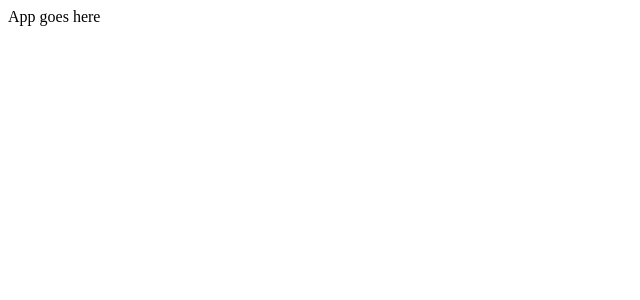
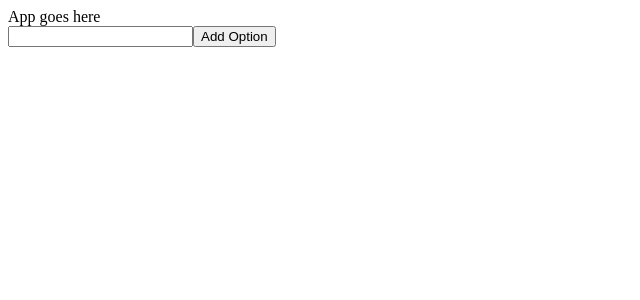
Before and after one commit to chachilin95/decision-decider, a React (Create React App) app: page / in a window 1280 px wide. Shown: the top 300 px of the page, without its empty margins (0-640 px from the left). Built offline with nearby package versions, Linux system fonts and the light colour scheme.

Commit message:
created AddOption component

```diff
--- /dev/null
+++ b/src/components/AddOption/index.tsx
@@ -0,0 +1,28 @@
+import React, { useState } from 'react';
+
+interface Props {
+    addOptionHandler: (input: string) => void
+};
+
+const AddOption = ({ addOptionHandler }: Props) => {
+
+    const [option, setOption] = useState('');
+
+    const handleOnSubmit = (e: React.ChangeEvent<HTMLFormElement>) => {
+        e.preventDefault();
+
+        const newOption = option.trim();
+        addOptionHandler(newOption);
+    };
+
+    return (
+        <div>
+            <form onSubmit={handleOnSubmit}>
+                <input type='text' name='option' onChange={(e) => setOption(e.target.value)}/>
+                <button>Add Option</button>
+            </form>
+        </div>
+    );
+};
+
+export default AddOption;
--- a/src/components/App/index.tsx
+++ b/src/components/App/index.tsx
@@ -1,16 +1,27 @@
 import React, { useState, useEffect } from 'react';
 
 import storageUtilities from './util/localStorage';
+
+// components
+import AddOption from '../AddOption';
 
 const App = () => {
 
     const [options, updateOptions] = useState<string[]>([]);
     const [selectedOption, updateSelectedOption] = useState(-1);
 
+    const addNewOption = (newOption: string) => {
+        const currentState = options.slice();
+        const newState = currentState.concat(newOption);
+        updateOptions(newState);
+    };
+
     // get saved options on startup
     useEffect(() => {
-        const options = storageUtilities.RetrieveOptionsFromLocalStorage;
-        updateOptions(options);
+        const optionsFromStorage = storageUtilities.RetrieveOptionsFromLocalStorage();
+        if (optionsFromStorage) {
+            updateOptions(optionsFromStorage);
+        }
     }, []);
 
     // save options on change
@@ -19,7 +30,10 @@ const App = () => {
     }, [options]);
 
     return (
-        <div>App goes here</div>
+        <div>
+            App goes here
+            <AddOption addOptionHandler={(newOption: string) => addNewOption(newOption)}/>
+        </div>
     );
 };
 
--- a/src/components/App/util/localStorage.ts
+++ b/src/components/App/util/localStorage.ts
@@ -3,8 +3,11 @@ const STORAGE_NAME = 'IndecisionApp:options';
 const RetrieveOptionsFromLocalStorage = () => {
     try {
         const json = localStorage.getItem(STORAGE_NAME);
-        const options = JSON.parse(json || '{}');
-        return options
+        const options: string[] = JSON.parse(json || '[]');
+
+        if (options) {
+            return options;
+        }
     } catch (e) {
         console.log(e);
     }
```
